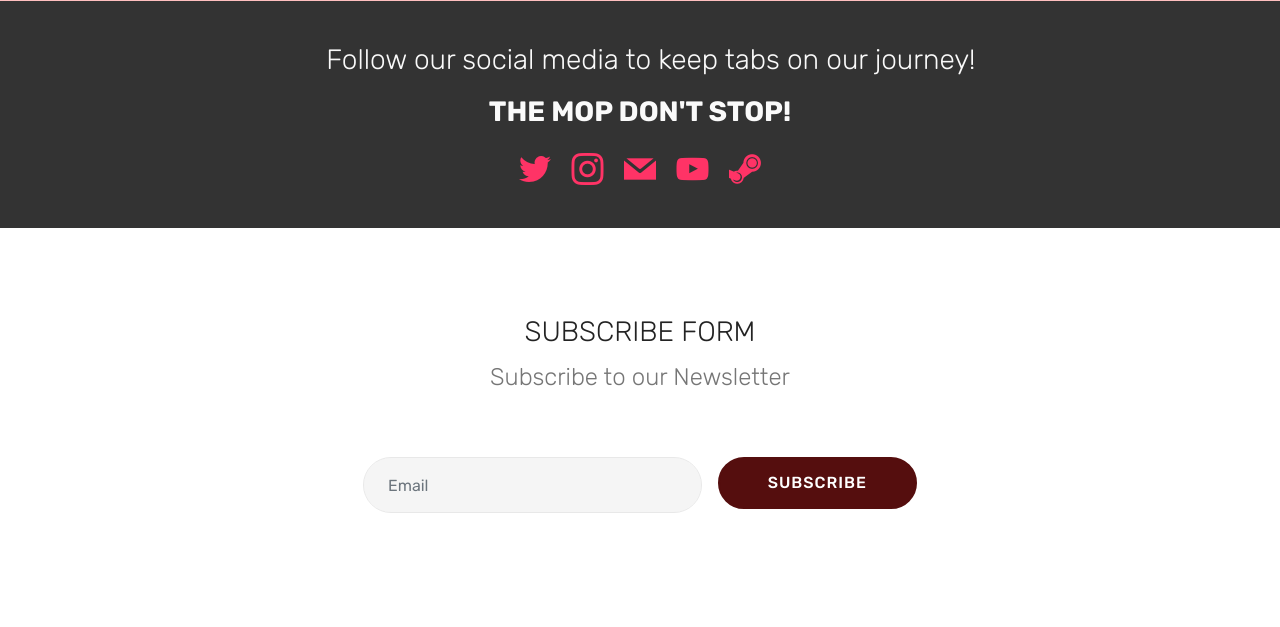
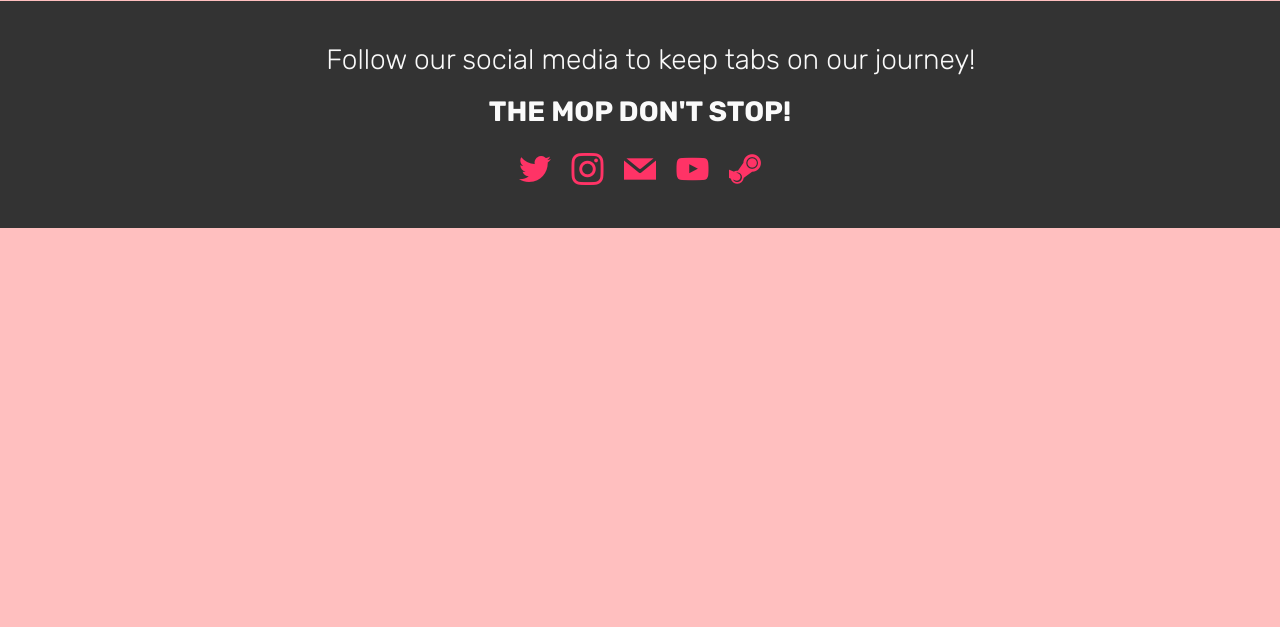
Before and after one commit to MKatwood/MKatwood.github.io, a PHP site: page /demo.html in a window 1280 px wide. Shown: the part 952-1579 px from the top of the page. After the commit the page ends 1180 px from the top, so only its background shows below. Run offline with PHP 8.4, Linux system fonts and the light colour scheme; some web fonts are replaced.

Commit message:
Fixed demo page

```diff
--- a/assets/mobirise/css/mbr-additional.css
+++ b/assets/mobirise/css/mbr-additional.css
@@ -1881,51 +1881,6 @@ body {
 .cid-ruIo8ZRobN H2 {
   color: #fafafa;
 }
-.cid-rvb8DOjLme {
-  padding-top: 90px;
-  padding-bottom: 90px;
-  background-color: #ffffff;
-}
-.cid-rvb8DOjLme .mbr-section-subtitle {
-  color: #767676;
-}
-.cid-rvb8DOjLme .formoid {
-  margin: auto;
-}
-.cid-rvb8DOjLme .form-control {
-  padding-left: 1.5rem;
-  padding-right: 1.5rem;
-}
-.cid-rvb8DOjLme .input-group-btn .btn {
-  padding-top: 1rem;
-  padding-bottom: 1rem;
-  margin: 0 !important;
-}
-.cid-rvb8DOjLme a:not([href]):not([tabindex]) {
-  color: #fff;
-}
-.cid-rvb8DOjLme a.btn-white:not([href]):not([tabindex]) {
-  color: #333;
-}
-@media (max-width: 768px) {
-  .cid-rvb8DOjLme .mbr-form .row {
-    -webkit-flex-direction: column;
-    flex-direction: column;
-    -webkit-align-items: center;
-    align-items: center;
-  }
-  .cid-rvb8DOjLme .form-group,
-  .cid-rvb8DOjLme .input-group-btn,
-  .cid-rvb8DOjLme .input-group-btn .btn {
-    max-width: 300px;
-    width: 100%;
-  }
-}
-@media (min-width: 769px) {
-  .cid-rvb8DOjLme .mbr-form .row > * {
-    padding: 0 0.5rem;
-  }
-}
 .cid-rkxDNDvAVA {
   padding-top: 75px;
   padding-bottom: 0px;
--- a/demo.html
+++ b/demo.html
@@ -15,8 +15,8 @@
   <link rel="stylesheet" href="assets/bootstrap/css/bootstrap.min.css">
   <link rel="stylesheet" href="assets/bootstrap/css/bootstrap-grid.min.css">
   <link rel="stylesheet" href="assets/bootstrap/css/bootstrap-reboot.min.css">
+  <link rel="stylesheet" href="assets/socicon/css/styles.css">
   <link rel="stylesheet" href="assets/dropdown/css/style.css">
-  <link rel="stylesheet" href="assets/socicon/css/styles.css">
   <link rel="stylesheet" href="assets/theme/css/style.css">
   <link rel="stylesheet" href="assets/mobirise/css/mbr-additional.css" type="text/css">
 
@@ -61,7 +61,7 @@
     </nav>
 </section>
 
-<section class="engine"><a href="https://mobirise.info/u">bootstrap responsive templates</a></section><section class="mbr-section article content1 cid-rkxDNDvAVA" id="content1-j">
+<section class="engine"><a href="https://mobirise.info/v">free html templates</a></section><section class="mbr-section article content1 cid-rkxDNDvAVA" id="content1-j">
 
 
 
@@ -183,57 +183,17 @@
     </div>
 </section>
 
-<section class="mbr-section form3 cid-rvb8DOjLme" id="form3-1c">
-
-
-
-
-
-    <div class="container">
-        <div class="row justify-content-center">
-            <div class="title col-12 col-lg-8">
-                <h2 class="align-center pb-2 mbr-fonts-style display-2">
-                    SUBSCRIBE FORM
-                </h2>
-                <h3 class="mbr-section-subtitle align-center pb-5 mbr-light mbr-fonts-style display-5">
-                    Subscribe to our Newsletter
-                </h3>
-            </div>
-        </div>
-
-        <div class="row py-2 justify-content-center">
-            <div class="col-12 col-lg-6  col-md-8 " data-form-type="formoid">
-                <!---Formbuilder Form--->
-                <form action="https://mobirise.com/" method="POST" class="mbr-form form-with-styler" data-form-title="Mobirise Form"><input type="hidden" name="email" data-form-email="true" value="nNlGkdhR0g1WKFYajKHC7pM8K/HlOxmSQoRLFjcdq0C39P9CBCDf0Hsk8L1P2jgl7UcT3KStN3KQdJDmKz0298PR3kZYKqP4iXZEyajW12hWVlxjzRnxGol9xrkRtc/N">
-                    <div class="row">
-                        <div hidden="hidden" data-form-alert="" class="alert alert-success col-12">Thanks for filling out the form!</div>
-                        <div hidden="hidden" data-form-alert-danger="" class="alert alert-danger col-12">
-                        </div>
-                    </div>
-                    <div class="dragArea row">
-                        <div class="form-group col" data-for="email">
-                            <input type="email" name="email" placeholder="Email" data-form-field="Email" required="required" class="form-control display-7" id="email-form3-1c">
-                        </div>
-                        <div class="col-auto input-group-btn"><button type="submit" class="btn btn-primary display-4">SUBSCRIBE</button></div>
-                    </div>
-                </form><!---Formbuilder Form--->
-            </div>
-        </div>
-    </div>
-</section>
-
 
   <script src="assets/web/assets/jquery/jquery.min.js"></script>
   <script src="assets/popper/popper.min.js"></script>
   <script src="assets/tether/tether.min.js"></script>
   <script src="assets/bootstrap/js/bootstrap.min.js"></script>
-  <script src="assets/smoothscroll/smooth-scroll.js"></script>
   <script src="assets/dropdown/js/nav-dropdown.js"></script>
   <script src="assets/dropdown/js/navbar-dropdown.js"></script>
   <script src="assets/touchswipe/jquery.touch-swipe.min.js"></script>
   <script src="assets/sociallikes/social-likes.js"></script>
+  <script src="assets/smoothscroll/smooth-scroll.js"></script>
   <script src="assets/theme/js/script.js"></script>
-  <script src="assets/formoid/formoid.min.js"></script>
 
 
 </body>
--- a/index.html
+++ b/index.html
@@ -64,7 +64,7 @@
     </nav>
 </section>
 
-<section class="engine"><a href="https://mobirise.info/h">create a web page</a></section><section class="mbr-section article content1 cid-rkxDNDvAVA" id="content1-j">
+<section class="engine"><a href="https://mobirise.info/x">free css templates</a></section><section class="mbr-section article content1 cid-rkxDNDvAVA" id="content1-j">
 
 
 
```
Also changed, not shown: 1 other file.
